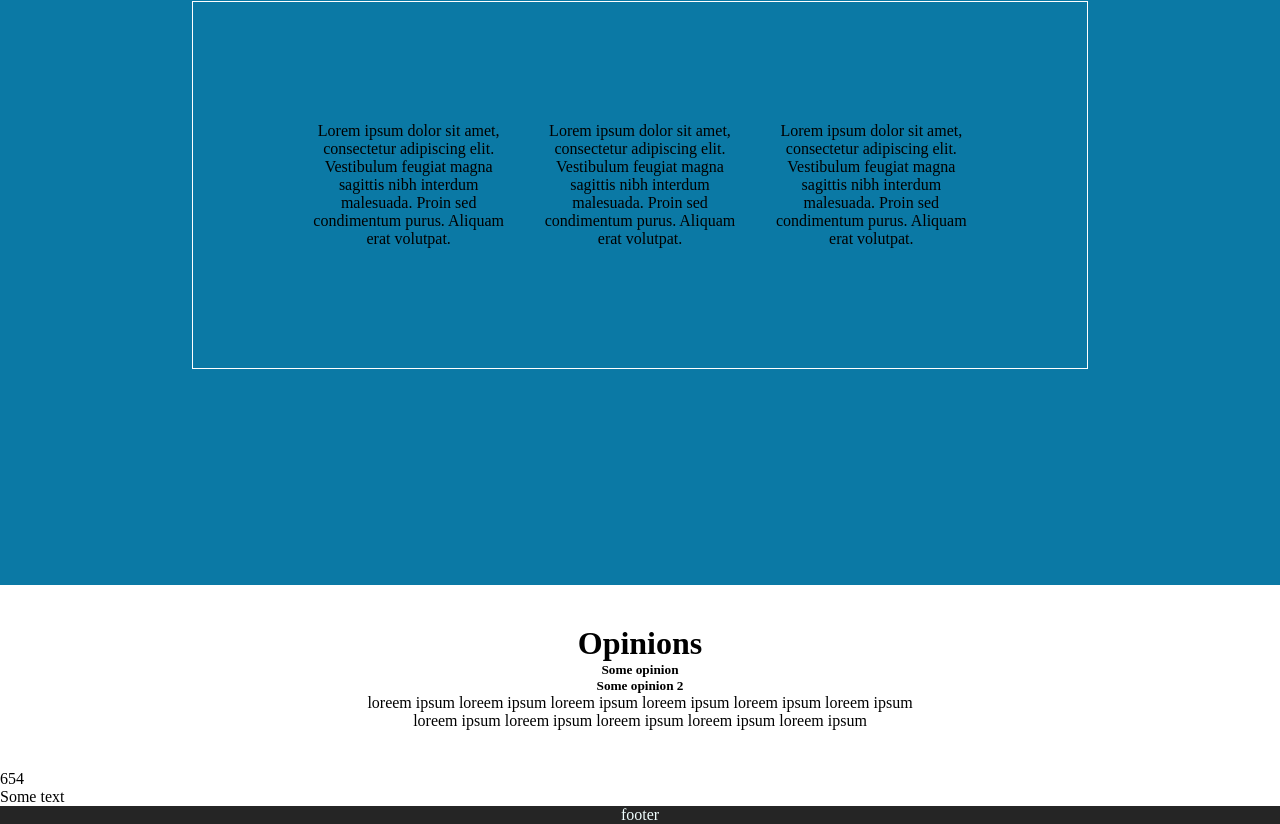
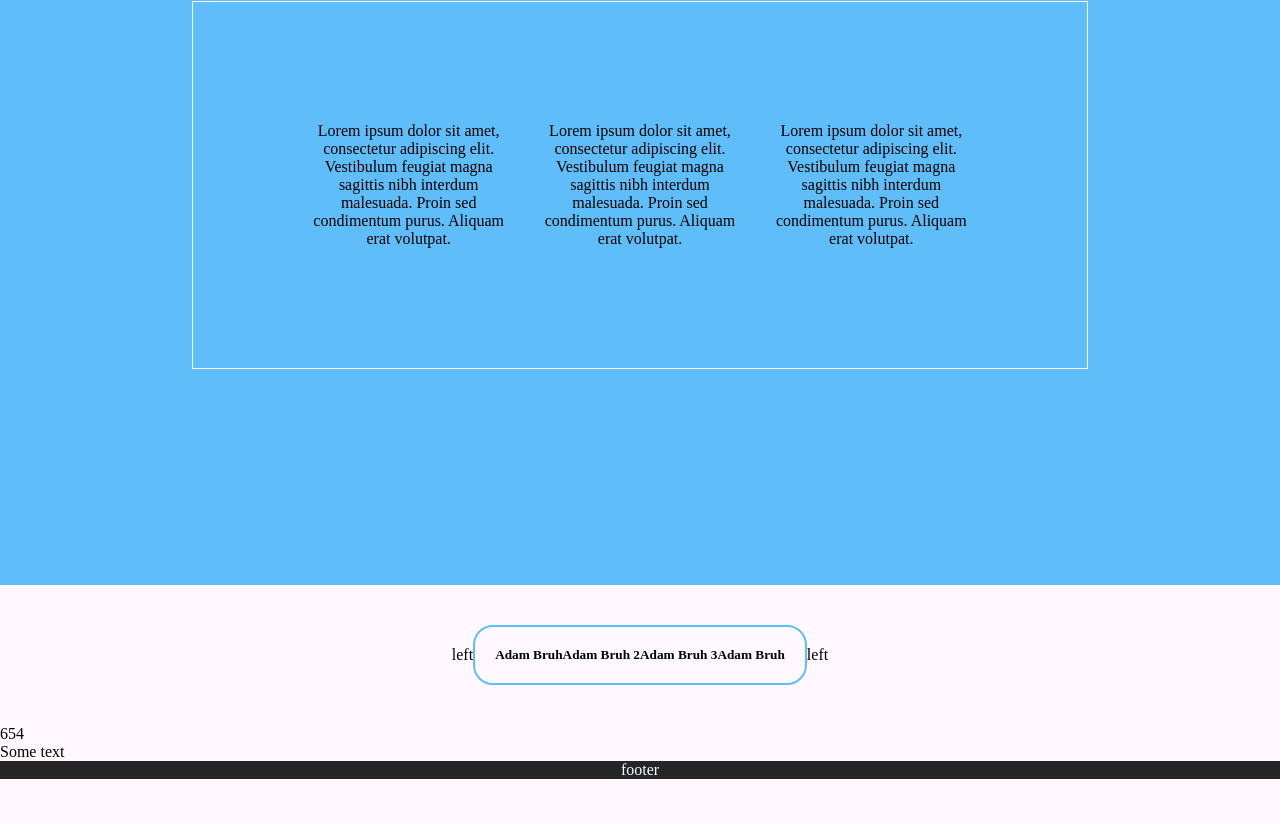
Before and after one commit to LukaszPietrzykowski16/fish-mania, a React (Create React App) app: page / in a window 1280 px wide. Shown: the part 2398-3222 px from the top of the page. After the commit the page ends 3177 px from the top, so only its background shows below. Built offline with nearby package versions, Linux system fonts and the light colour scheme.

Commit message:
I'm working on opinion section

```diff
--- a/src/Opinion.js
+++ b/src/Opinion.js
@@ -1,18 +1,55 @@
+import React from 'react';
 import './style.css';
 
 
 
 const Opinion = ()  => {
-  return (
+  const clients = [
+      {
+      id: 0,
+      name: 'Adam Bruh',
+      opinion: 'loreem ipsum loreem ipsum loreem ipsum loreem ipsum loreem ipsum loreem ipsum loreem ipsum loreem ipsum loreem ipsum loreem ipsum loreem ipsum'},
+      {
+        id: 1,
+        name: 'Adam Bruh 2',
+        opinion: 'loreem ipsum loreem ipsum loreem ipsum loreem ipsum loreem ipsum loreem ipsum loreem ipsum loreem ipsum loreem ipsum loreem ipsum loreem ipsum'
+      },
+      {
+        id: 2,
+        name: 'Adam Bruh 3',
+        opinion: 'loreem ipsum loreem ipsum loreem ipsum loreem ipsum loreem ipsum loreem ipsum loreem ipsum loreem ipsum loreem ipsum loreem ipsum loreem ipsum'
+      },
+      {
+        id: 3,
+        name: 'Adam Bruh',
+        opinion: 'loreem ipsum loreem ipsum loreem ipsum loreem ipsum loreem ipsum loreem ipsum loreem ipsum loreem ipsum loreem ipsum loreem ipsum loreem ipsum'
+      }
+  ]
+
+ const newClient = clients.map((client) => {
+    return (client.name)
+ })
+
+return (
+
       <div className='opinion-class'>
-          <h1> Opinions </h1>
+
+          <div className='left'>
+              left
+          </div>
           <div className='clients-opinion'>
-              <h5> Some opinion </h5>
-              <h5> Some opinion 2 </h5>
-              <p> loreem ipsum loreem ipsum loreem ipsum loreem ipsum loreem ipsum loreem ipsum loreem ipsum loreem ipsum loreem ipsum loreem ipsum loreem ipsum </p>
+              <h5> {newClient} </h5>
+
+              <p> </p>
+
+          </div>
+          <div className='left'>
+              left
           </div>
       </div>
   )
 }
 
+
+
 export default Opinion;
--- a/src/style.css
+++ b/src/style.css
@@ -2,6 +2,16 @@
     padding: 0;
     margin: 0;
     box-sizing: border-box;
+}
+
+:root{
+    --background: #FFF8FF;
+    --green: #8DFA52;
+    --blue: #5FBEFA;
+}
+
+body {
+    background-color: var(--background);
 }
 
 nav
@@ -9,6 +19,10 @@ nav
     display: flex;
     justify-content: center;
     align-items: center;
+}
+
+.hide{
+    display: none;
 }
 
 .sub-nav
@@ -60,14 +74,13 @@ nav
     justify-content: center;
     align-items: center;
     height: 100vh;
-
-    background-color: rgb(11, 121, 165);
+    background-color: var(--blue);
 }
 
 .opinion-class
 {
     display: flex;
-    flex-wrap: wrap;
+
     width: 50vw;
     margin: auto;
     align-items: center;
@@ -76,6 +89,13 @@ nav
     text-align: center;
 }
 
+.clients-opinion
+{
+
+    padding: 20px;
+    border-radius: 20px;
+    border: 2px solid var(--blue)
+}
 
 footer {
     display: flex;
```
